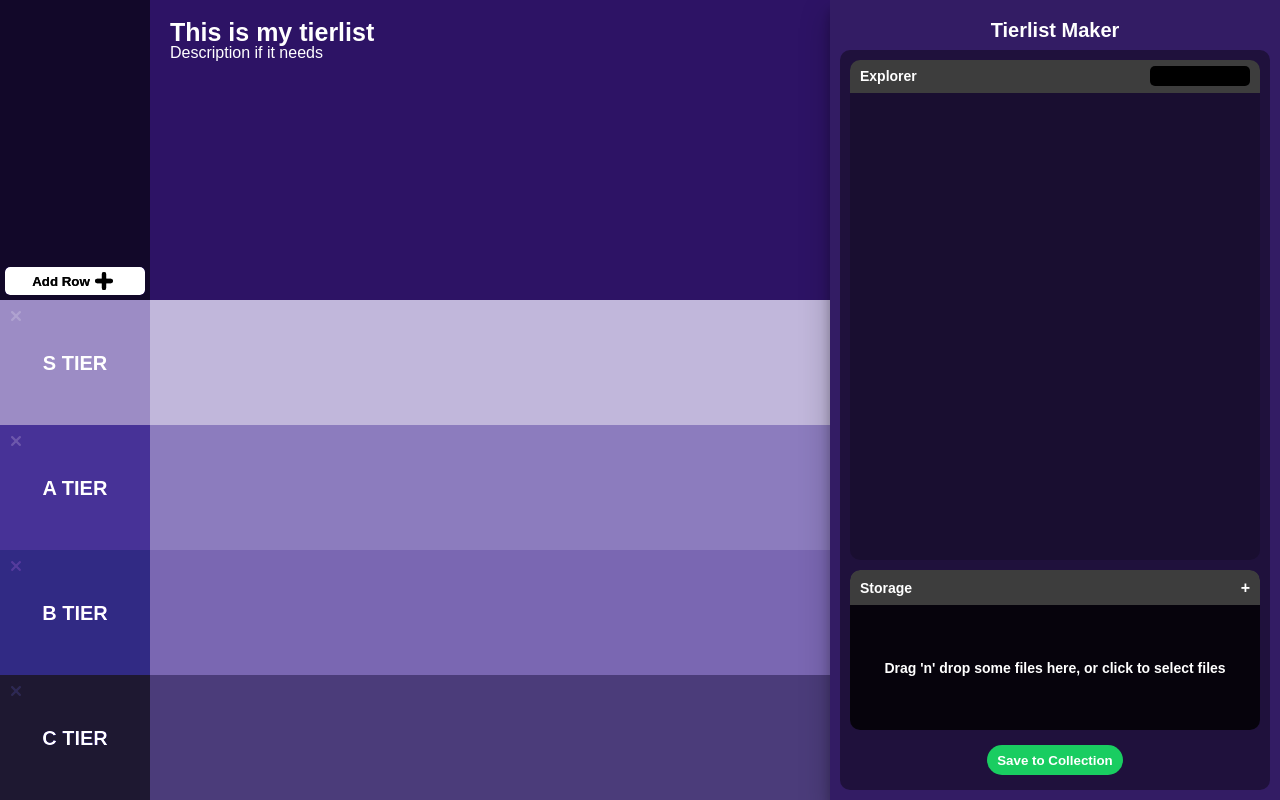
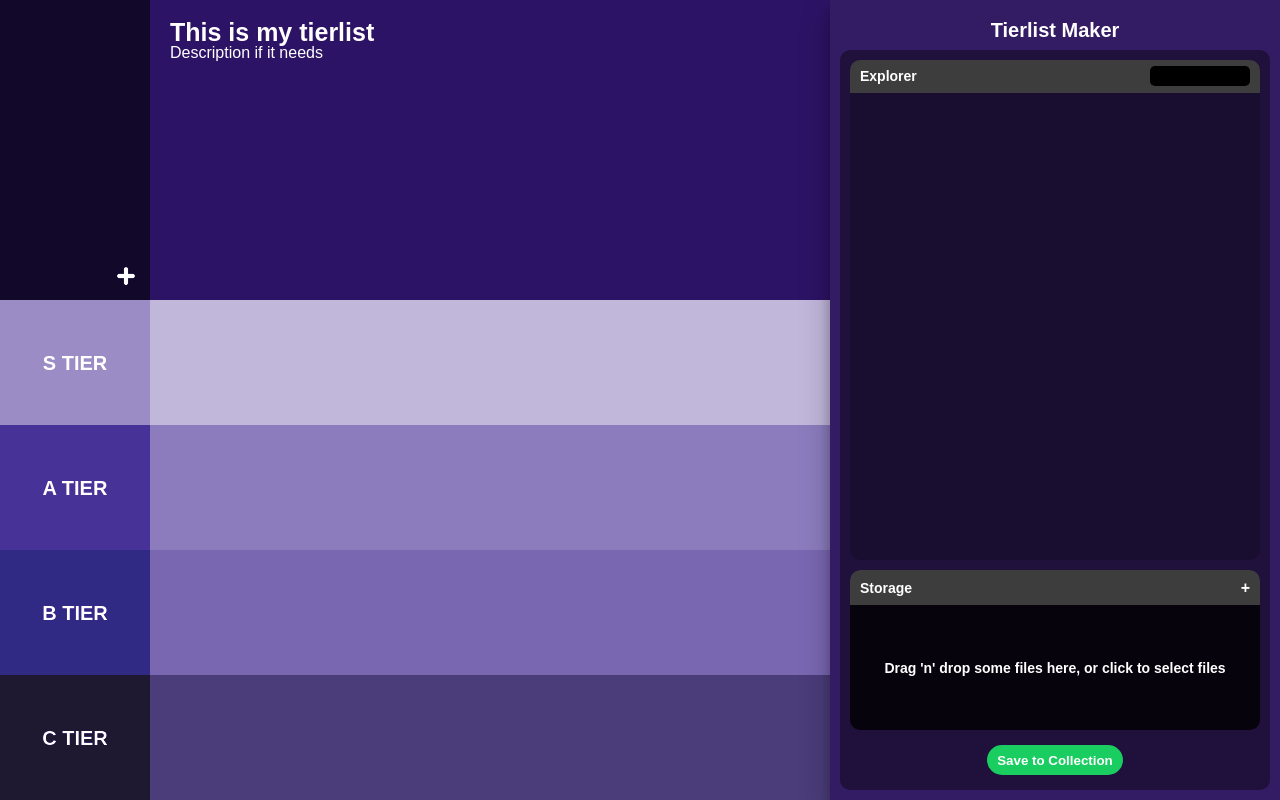
Before and after one commit to branlok/tierlist, a React (Create React App) app: page /build/1 in a window 1280 px wide. Built offline with nearby package versions, Linux system fonts and the light colour scheme.

Commit message:
added row edit tile and some ux/ui

```diff
--- a/src/features/TierlistView/Tierlist/Item.js
+++ b/src/features/TierlistView/Tierlist/Item.js
@@ -51,8 +51,9 @@ let StyledItem = styled.div`
   color: white;
   flex-shrink: 0;
   position: relative;
-  padding: 10px; //experimental
+  /* padding: 10px; //experimental */
   /* border-radius: 10px; */
+
   .item-info-wrapper {
     height: 125px;
     width: 100%;
@@ -62,6 +63,7 @@ let StyledItem = styled.div`
     top: 0px;
     left: 0px;
     transition: 0.3s;
+    /* border: 3px solid black; */
     :hover {
       transition: 0.3s;
       opacity: 1;
@@ -71,8 +73,8 @@ let StyledItem = styled.div`
     }
   }
   .name {
-    height: 100%;
-    width: 100%;
+    height: calc(100% - 0px);
+    width: calc(100% - 0px);
     font-size: 20px;
     font-weight: bold;
     display: flex;
@@ -85,13 +87,16 @@ let StyledItem = styled.div`
     justify-content: center;
     align-items: center;
     padding: 10px;
-    border-radius: 10px;
+    /* margin: 5px; */
+    /* border-radius: 15px; */
+    border: 3px solid rgba(0,0,0,0.5);
     //experimental above
-    background: linear-gradient(
+    background-color: rgba(0,0,0,0.9);
+    /* background: linear-gradient(
       0deg,
-      rgba(0, 0, 0, 0.3) 0%,
+      rgba(0, 0, 0, 0.6) 0%,
       rgba(97, 255, 0, 0) 100%
-    );
+    ); */
   }
   .delete-button {
     position: absolute;
@@ -101,10 +106,10 @@ let StyledItem = styled.div`
     .delete-cross {
       fill: rgba(255, 255, 255, 0.6);
       background-color: transparent;
-      width: 15px;
-      height: 15px;
+      width: 10px;
+      height: 10px;
       padding: 10px;
-      transition: 0.5s;
+      transition: 0.2s;
       :hover {
         transform: rotate(-90deg);
         fill: rgba(255, 0, 0, 0.8);
@@ -120,7 +125,7 @@ let StyledImage = styled.img`
   display: block;
   min-width: 170px;
 
-  border-radius: 10px; //experimental
+  /* border-radius: 10px; //experimental */
 `;
 
 export default Item;
--- a/src/features/TierlistView/Tierlist/Row.js
+++ b/src/features/TierlistView/Tierlist/Row.js
@@ -10,42 +10,17 @@ import {
 import { ReactComponent as CrossDeleteSVG } from "../../../Styles/svg/CrossDelete.svg";
 
 import Item from "./Item";
+import RowTitle from "./RowTitle";
 
 function Row({ rowId, index }) {
   let row = useSelector((state) => state.loadedTierlist.rows[rowId]);
-  let dispatch = useDispatch();
-
-  let removeRowContent = async (row, rowId) => {
-    let itemOrder = row.itemOrder;
-    for (let i of itemOrder) {
-      //update item index
-      await dispatch(
-        updateOrderInRow({
-          destination: { droppableId: "storage" },
-          source: { droppableId: rowId },
-          draggableId: i,
-        })
-      );
-    }
-    //reallocate items to storage, then delete row
-    dispatch(returnToStorage({ rowItems: row.itemOrder, rowId }));
-    await dispatch(saveTierlist());
-  };
 
   return (
     <Droppable droppableId={rowId} direction="horizontal">
       {(provided) => {
         return (
-          <div className="row row1">
-            <StyledRowTitle>
-              <button
-                className="delete-button"
-                onClick={() => removeRowContent(row, rowId)}
-              >
-                <CrossDeleteSVG className="delete-cross" />
-              </button>
-              {row.name}
-            </StyledRowTitle>
+          <div id={`row-${rowId}`}className="row row1">
+            <RowTitle row={row}/>
             <StyledDroppableRow
               //   className="row"
               ref={provided.innerRef}
@@ -78,39 +53,6 @@ let StyledDroppableRow = styled.div`
   }
 `;
 
-let StyledRowTitle = styled.div`
-  width: 150px;
-  height: 125px;
-  color: white;
-  display: flex;
-  justify-content: center;
-  align-items: center;
-  font-size: 20px;
-  font-weight: bold;
-  flex-shrink: 0;
-  position: relative;
-  .delete-button {
-    position: absolute;
-    top: 5px;
-    left: 0px;
-    background-color: transparent;
-    border-style: none;
-    cursor: pointer;
-    .delete-cross {
-      fill: rgba(255, 255, 255, 0.2);
-      background-color: transparent;
-      width: 10px;
-      height: 10px;
-      padding: 5px;
-      /* border: 1px solid white; */
-      /* background-color: rgba(255,255,255,0.1); */
-      transition: 0.3s;
-      :hover {
-        transform: rotate(90deg);
-        fill: rgba(255, 0, 0, 0.8);
-      }
-    }
-  }
-`;
+
 
 export default Row;
--- /dev/null
+++ b/src/features/TierlistView/Tierlist/RowTitle.js
@@ -0,0 +1,181 @@
+import React from "react";
+import { useEffect } from "react";
+import { useRef } from "react";
+import { useState } from "react";
+import { useDispatch } from "react-redux";
+import styled from "styled-components";
+import { ReactComponent as CrossDeleteSVG } from "../../../Styles/svg/CrossDelete.svg";
+import { ReactComponent as EditPenSVG } from "../../../Styles/svg/EditPen2.svg";
+
+import {
+  editRowInfo,
+  returnToStorage,
+  saveTierlist,
+  updateOrderInRow,
+} from "../TierlistSlice";
+
+function RowTitle({ row }) {
+  let [edit, setEdit] = useState(false);
+  let [title, setTitle] = useState(row.name);
+  let titleInputRef = useRef();
+
+  const dispatch = useDispatch();
+
+  //   let rowId = row.id;
+  useEffect(() => {
+    if (edit) {
+      titleInputRef.current.focus();
+    }
+  }, [edit]);
+
+  let removeRowContent = async (row, rowId) => {
+    let itemOrder = row.itemOrder;
+    for (let i of itemOrder) {
+      //update item index
+      await dispatch(
+        updateOrderInRow({
+          destination: { droppableId: "storage" },
+          source: { droppableId: row.id },
+          draggableId: i,
+        })
+      );
+    }
+    //reallocate items to storage, then delete row
+    dispatch(returnToStorage({ rowItems: row.itemOrder, rowId: row.id }));
+    await dispatch(saveTierlist());
+  };
+
+  let handleSubmitTitle = async (e) => {
+    e.preventDefault();
+    dispatch(editRowInfo({ id: row.id, field: "name", newValue: title }));
+    setEdit(false);
+  };
+
+  return (
+    <StyledRowTitle>
+      <div className="row-tools">
+        <button
+          className="delete-button"
+          onClick={() => removeRowContent(row, row.id)}
+        >
+          <CrossDeleteSVG className="delete-cross" />
+        </button>
+        <button className="edit-button" onClick={() => setEdit(true)}>
+          <EditPenSVG className="editSVG" />
+        </button>
+      </div>
+
+      {edit ? (
+        <form onSubmit={handleSubmitTitle}>
+          <input
+            ref={titleInputRef}
+            className="input-title"
+            type="text"
+            value={title}
+            onChange={(e) => setTitle(e.target.value)}
+          ></input>
+        </form>
+      ) : (
+        <h2 onClick={() => setEdit(true)}>{row.name}</h2>
+      )}
+    </StyledRowTitle>
+  );
+}
+
+let StyledRowTitle = styled.div`
+  width: 150px;
+  height: 125px;
+  color: white;
+  display: flex;
+  justify-content: center;
+  align-items: center;
+  font-size: 20px;
+  font-weight: bold;
+  flex-shrink: 0;
+  position: relative;
+  padding: 10px;
+  :hover > .row-tools {
+    transform: translateX(0px);
+  }
+  h2 {
+    margin: 0px;
+  }
+  .row-tools {
+    position: absolute;
+    width: 40px;
+    height: 100%;
+    top: 0px;
+    left: 0px;
+    display: flex;
+    justify-content: center;
+    flex-direction: column;
+    transform: translateX(-30px);
+    transition: 0.2s;
+    :hover {
+      transform: translateX(0px);
+      background-color: rgba(0, 0, 0, 0.7);
+    }
+  }
+  .delete-button {
+    /* position: absolute;
+    top: 5px;
+    left: 0px; */
+    background-color: transparent;
+    border-style: none;
+    cursor: pointer;
+    .delete-cross {
+      fill: rgba(255, 255, 255, 0.6);
+      background-color: transparent;
+      width: 10px;
+      height: 10px;
+      padding: 5px;
+      /* border: 1px solid white; */
+      /* background-color: rgba(255,255,255,0.1); */
+      transition: 0.3s;
+      :hover {
+        transform: rotate(90deg);
+        fill: rgba(255, 0, 0, 0.8);
+      }
+    }
+  }
+  .edit-button {
+    /* position: absolute;
+    top: 25px;
+    left: 6px; */
+    padding: 5px;
+    border-style: none;
+    background-color: transparent;
+    .editSVG {
+      height: 10px;
+      width: 10px;
+      fill: rgba(255, 255, 255, 0.6);
+      transition: 0.3s;
+      cursor: pointer;
+      :hover {
+        fill: rgba(255, 255, 255, 1);
+      }
+    }
+  }
+  form {
+    width: 100%;
+    height: 100%;
+    display: flex;
+    justify-content: center;
+    .input-title {
+      font-size: 20px;
+      border-style: none;
+      background-color: transparent;
+      width: 100%;
+      height: 100%;
+      color: white;
+      font-weight: bold;
+      text-align: center;
+      border-bottom: 4px solid white;
+      :focus {
+        outline: none;
+      }
+    }
+  }
+`;
+
+export default RowTitle;
--- a/src/features/TierlistView/Tierlist/index.js
+++ b/src/features/TierlistView/Tierlist/index.js
@@ -2,6 +2,7 @@ import React from "react";
 import { useSelector } from "react-redux";
 import styled from "styled-components";
 import Row from "./Row";
+
 
 /* RENDERS ROWS */
 function Tierlist() {
@@ -27,7 +28,6 @@ let StyledTL = styled.div`
   display: flex;
   flex-direction: column;
   overflow: hidden;
-  scrollbar-width: none;
   .row:nth-child(1) {
     background-color: #c1b7db;
   }
@@ -50,6 +50,9 @@ let StyledTL = styled.div`
     height: 125px;
     width: 100%;
     display: flex;
+    :focus {
+        border: 2px solid white;
+    }
   }
   .title {
     width: 150px;
--- a/src/features/TierlistView/TierlistHeaders/index.js
+++ b/src/features/TierlistView/TierlistHeaders/index.js
@@ -1,10 +1,29 @@
 import React from "react";
-import { useDispatch } from "react-redux";
+import { useDispatch, useSelector } from "react-redux";
 import styled from "styled-components";
-import { addNewRow, saveTierlist } from "../TierlistSlice";
+import { addNewRow, loadTierlist, saveTierlist } from "../TierlistSlice";
 import { ReactComponent as AddSVG } from "../../../Styles/svg/Add2.svg";
+import { useEffect } from "react";
 function TierlistHeaders() {
   let dispatch = useDispatch();
+  let newRowId = useSelector(
+    (state) =>
+      state.loadedTierlist.rowOrder[state.loadedTierlist.rowOrder.length - 1]
+  );
+
+  useEffect(() => {
+    if (newRowId !== "storage") {
+      console.log(newRowId);
+      scrollToItem("row", newRowId);
+    }
+  }, [newRowId]);
+
+  let scrollToItem = (prefix, id) => {
+    let item = document.getElementById(`${prefix}-${id}`);
+    if (item) {
+      item.scrollIntoView({ behaviour: "smooth", block: "end" });
+    }
+  };
 
   let addRowAndSave = async () => {
     dispatch(addNewRow());
@@ -45,18 +64,24 @@ let StyledColumn = styled.div`
     display: flex;
     justify-content: center;
     align-items: center;
-    background-color: white;
+    background-color: transparent;
     border-style: none;
     margin: 5px;
     border-radius: 5px;
     padding: 5px;
     cursor: pointer;
     transition: 0.3s;
+    display: flex;
+    justify-content: flex-end;
+    color: transparent;
+    font-weight: bold;
+    margin-bottom: 10px;
     :hover {
-      background-color: rgba(255, 255, 255, 0.9);
+      /* background-color: rgba(255, 255, 255, 0.9); */
+      color: white;
     }
     :active {
-      background-color: rgba(255, 255, 255, 0.8);
+      /* background-color: rgba(255, 255, 255, 0.8); */
     }
     span {
       font-weight: bold;
@@ -64,6 +89,7 @@ let StyledColumn = styled.div`
     .svg {
       height: 18px;
       margin: 0px 5px;
+      fill: white;
     }
   }
 `;
--- a/src/features/TierlistView/TierlistSlice.js
+++ b/src/features/TierlistView/TierlistSlice.js
@@ -268,6 +268,10 @@ let tierlistSlice = createSlice({
       state.items[action.payload.id][action.payload.field] =
         action.payload.newValue;
     },
+    editRowInfo: (state, action) => {
+        state.rows[action.payload.id][action.payload.field] =
+          action.payload.newValue;
+      },
   },
   extraReducers: {
     [saveTierlist.fulfilled]: (state, action) => {
@@ -310,6 +314,7 @@ export const {
   editItemTitle,
   deleteItem,
   returnToStorage,
+  editRowInfo,
 } = tierlistSlice.actions;
 
 export default tierlistSlice.reducer;
--- a/src/features/TierlistView/TierlistToolKit/Explorer/Item.js
+++ b/src/features/TierlistView/TierlistToolKit/Explorer/Item.js
@@ -8,6 +8,7 @@ import { editItemTitle, updateItemDetails } from "../../TierlistSlice";
 import { ReactComponent as EditPenSVG } from "../../../../Styles/svg/EditPen.svg";
 import Description from "./Description";
 import { useRef } from "react";
+import scrollInto from "../../../utils/scrollInto";
 
 function Item({ item }) {
   //better appraoch to use api from indexeddb
@@ -82,7 +83,8 @@ function Item({ item }) {
               {item.name} <EditPenSVG className="svg" />
             </p>
           )}
-          <div className="tag">{rowReference[item.resides].name}</div>
+
+          <div className="tag" onClick={() => scrollInto("row", item.resides)}>{rowReference[item.resides].name}</div>
         </div>
         <Description itemId={item.id} itemDescription={item.description} />
         {/* <textarea className="input-description" placeholder="add note" /> */}
@@ -185,7 +187,7 @@ let StyledItemContent = styled.div`
       width: 100px;
       margin-right: 10px;
       border: 1px solid gray;
-      backdrop-filter: blur(10px);
+      /* backdrop-filter: blur(10px); */
       /* background-color: black; */
       border-radius: 20px;
       text-align: center;
--- a/src/features/TierlistView/index.js
+++ b/src/features/TierlistView/index.js
@@ -108,6 +108,7 @@ let StyledPageWrapper = styled.div`
   /* width: 100%; */
   overflow-y: scroll;
   scrollbar-width: none;
+  scroll-behavior: smooth;
   ::-webkit-scrollbar {
     height: 0;
     width: 0;
--- /dev/null
+++ b/src/features/utils/scrollInto.js
@@ -0,0 +1,7 @@
+export default function scrollInto(prefix, id) {
+  let item = document.getElementById(`${prefix}-${id}`);
+  if (item) {
+    item.scrollIntoView({ behaviour: "smooth", block: "end" });
+    item.focus();
+  }
+}
```
Also changed, not shown: src/Styles/svg/EditPen2.svg (added).
